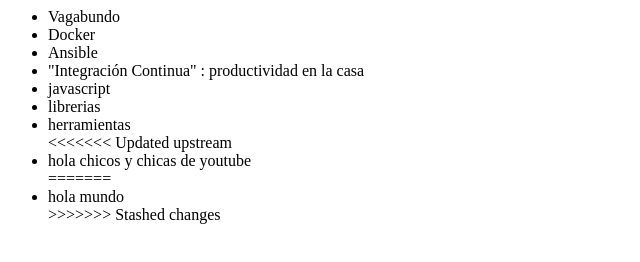
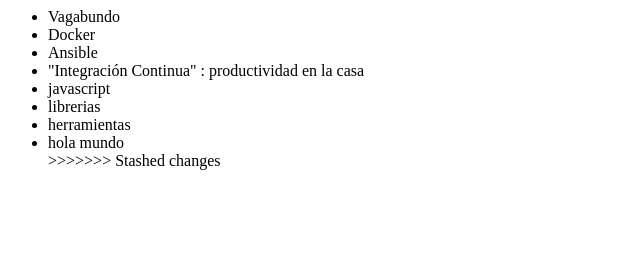
Before and after one commit to Dazaitan/pruebasGit, a plain HTML site: page index.html in a window 1280 px wide. Shown: the whole page, without its empty margins (0-640 px from the left). Drawn offline with Linux system fonts and the light colour scheme.

Commit message:
no se que es :c

```diff
--- a/index.html
+++ b/index.html
@@ -13,9 +13,6 @@
           <li>javascript</li>
           <li>librerias</li>
           <li>herramientas</li>
-<<<<<<< Updated upstream
-          <li>hola chicos y chicas de youtube</li>
-=======
           <li>hola mundo</li>
 >>>>>>> Stashed changes
      </ul>
```
